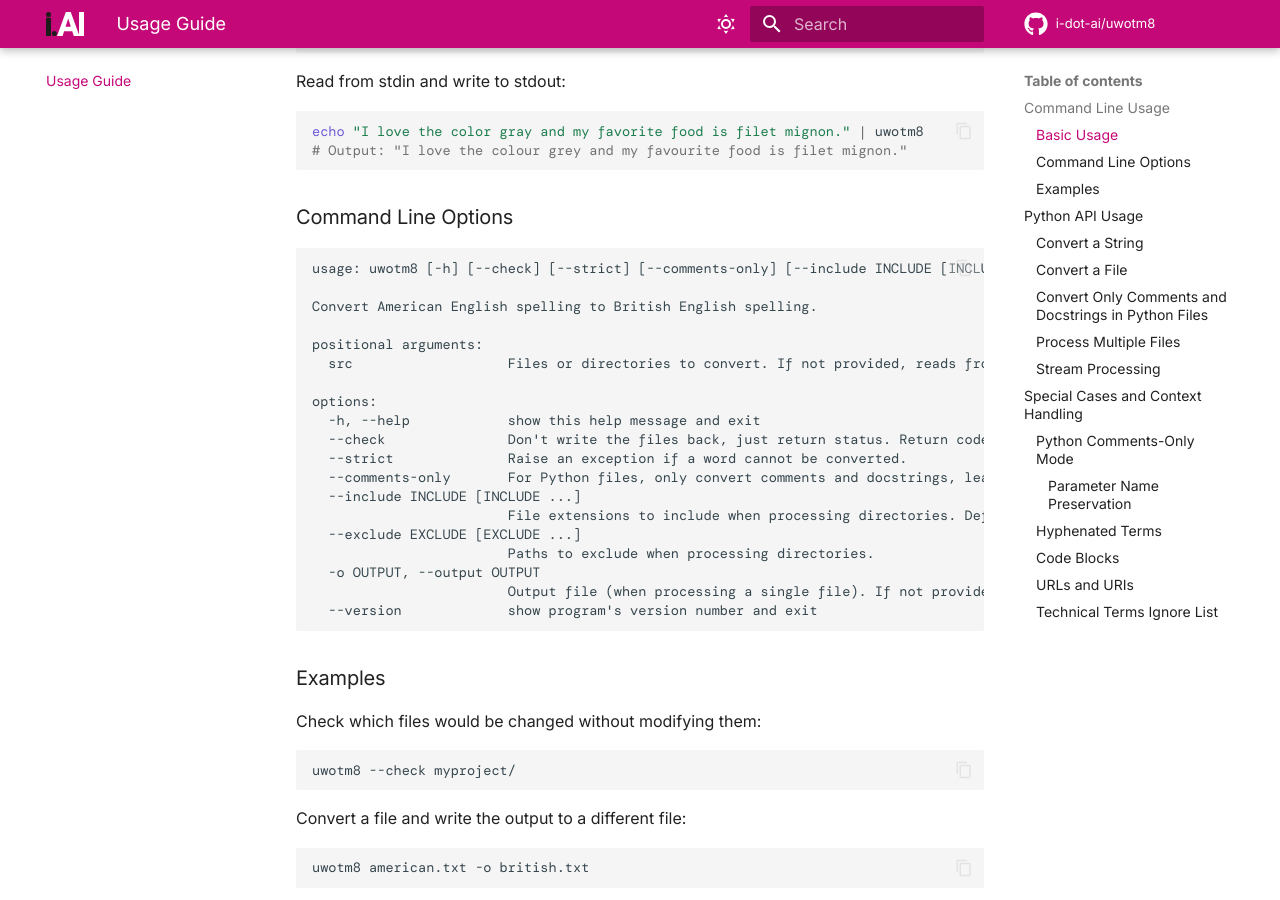
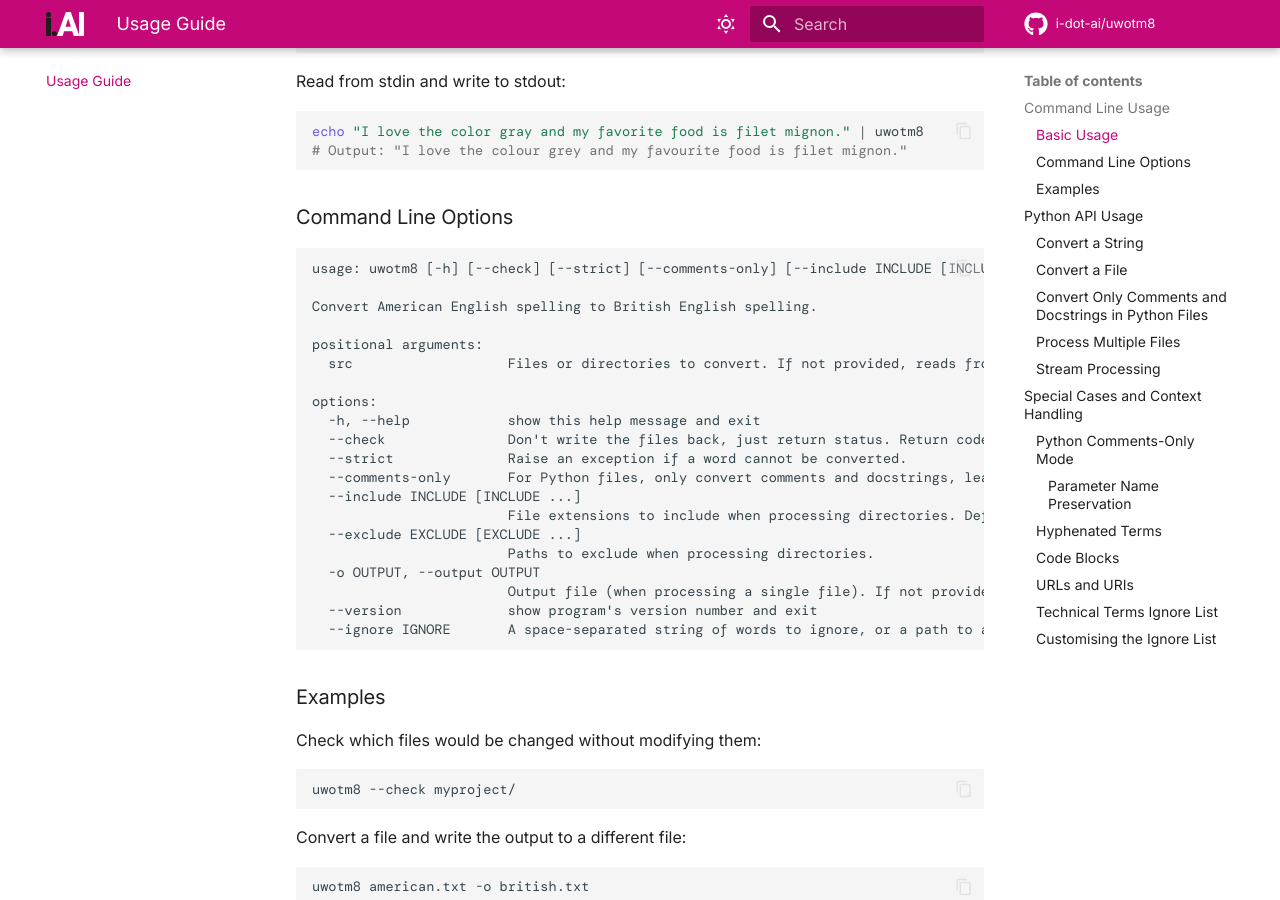
Before and after one commit to i-dot-ai/uwotm8, an MkDocs documentation site: the page built from docs/usage.md, in a window 1280 px wide and 900 px high, scrolled down 548 px. Built offline with MkDocs 1.6.1 and Material for MkDocs 9.7.7, drawn with Linux system fonts in a browser that asks for light colours; some web fonts are replaced; comment, search, counter and statistics services are not loaded; some of the changed text lies outside the part shown.

Commit message:
Updated documentation for --ignore function.

````diff
--- a/docs/usage.md
+++ b/docs/usage.md
@@ -51,6 +51,7 @@
   -o OUTPUT, --output OUTPUT
                         Output file (when processing a single file). If not provided, content is written back to source file.
   --version             show program's version number and exit
+  --ignore IGNORE       A space-separated string of words to ignore, or a path to a text file containing words to ignore.
 ```
 
 ### Examples
@@ -269,3 +270,32 @@
 - "disk" (vs "disc") in computing contexts
 - "analog" (vs "analogue") in technical contexts
 - "filet" (vs "fillet") in culinary contexts
+
+### Customising the Ignore List
+
+`uwotm8` includes a default ignore list for technical terms that should not be converted (e.g., "program" instead of "programme" in computing contexts). You can extend this list with your own words or by providing a dedicated ignore file.
+
+This is useful when you have specific words that you do not want to be converted. For example, you may be writing about a product named "Color" and you do not want it to be converted to "Colour".
+
+You can specify words to ignore using the `--ignore` option. This option accepts either a space-separated string of words or a path to a text file.
+
+**Using a string:**
+
+```bash
+uwotm8 --ignore "filters connection" my_file.txt
+```
+
+**Using a file:**
+
+If you have a file named `oritem8.txt` with the following content:
+
+```
+filters
+connection
+```
+
+You can run the following command:
+
+```bash
+uwotm8 --ignore oritem8.txt my_file.txt
+```
````
